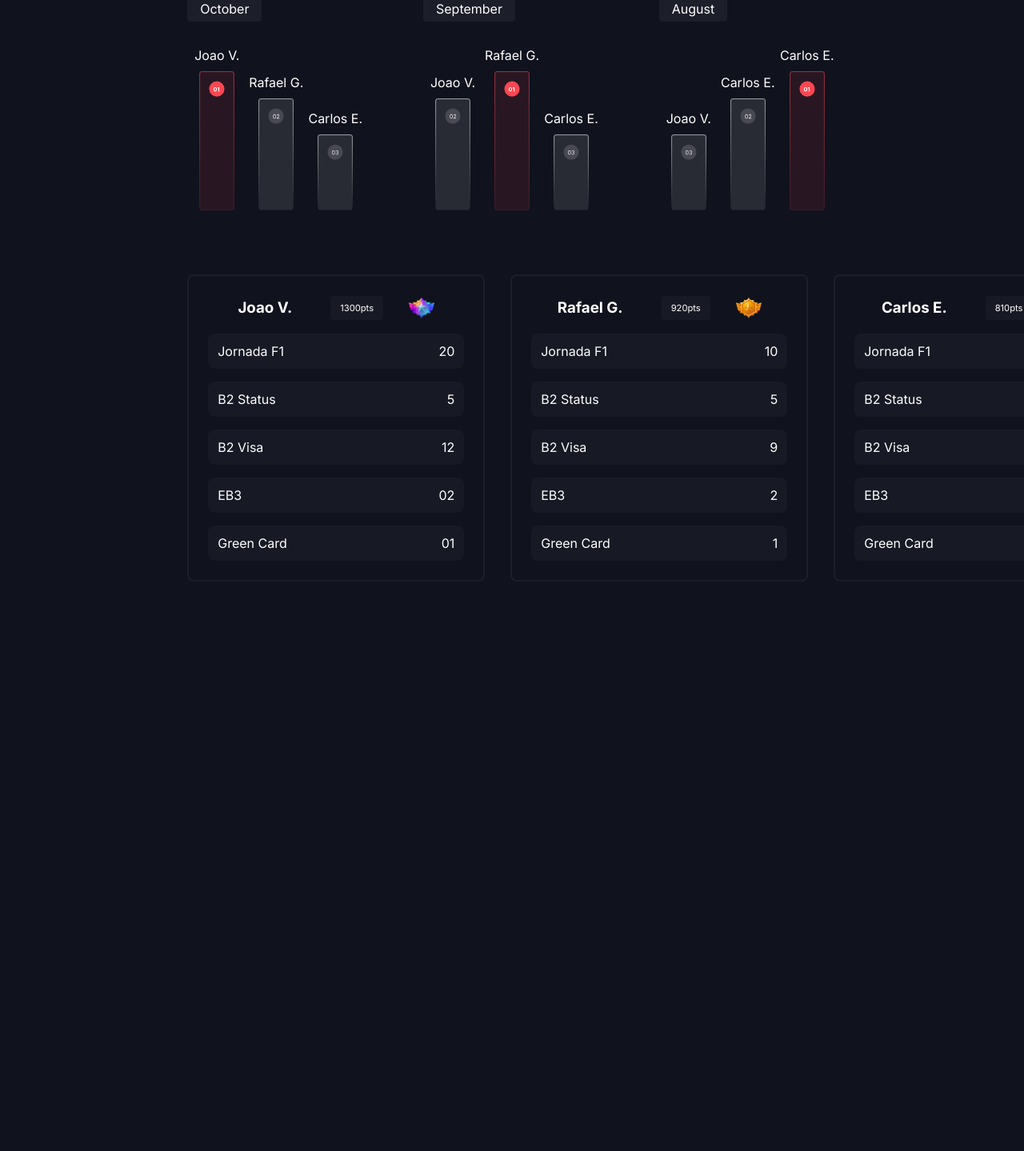
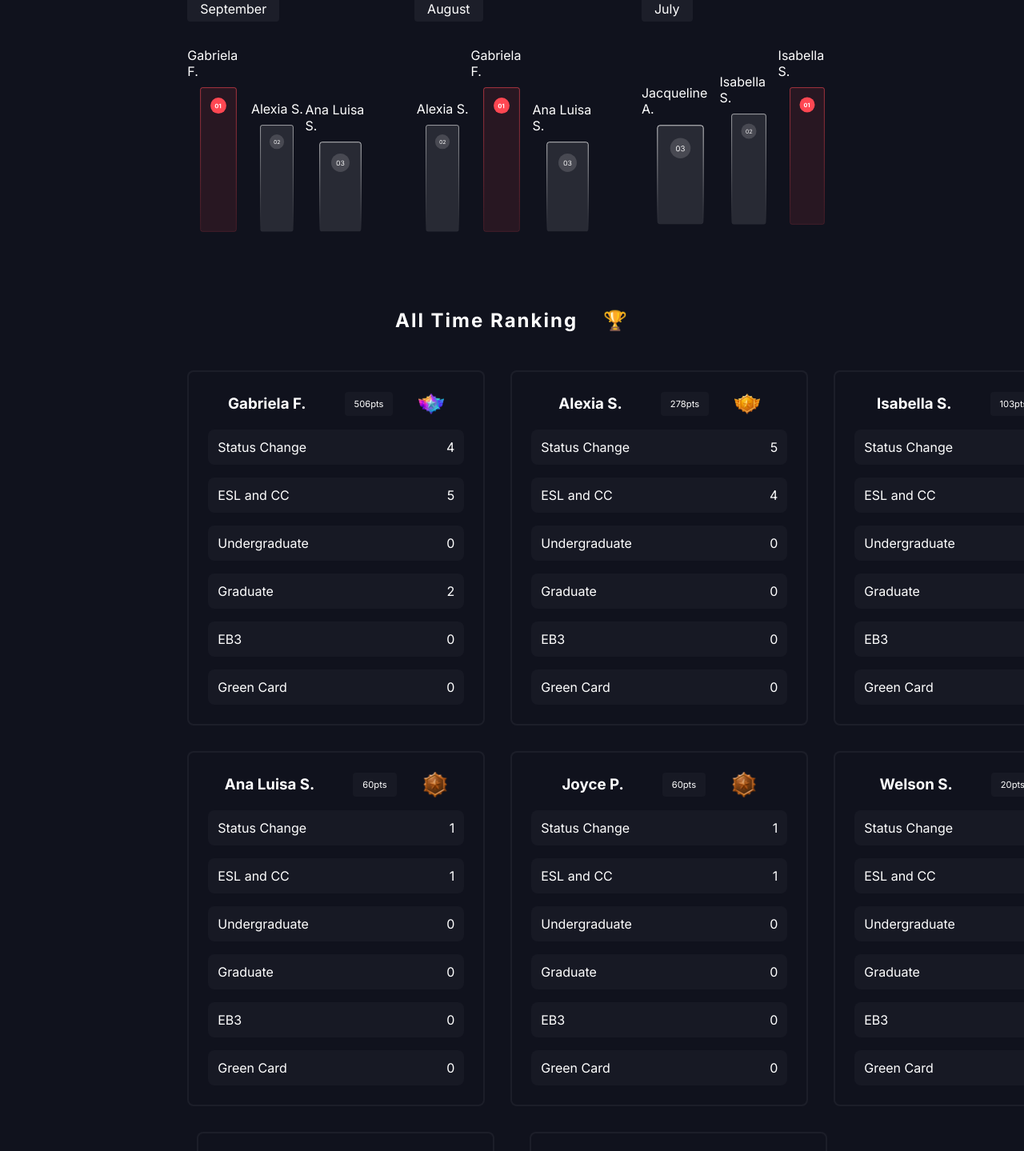
Before and after one commit to joaodk3/USTAY-Awards-Dashboard, a React (Vite) app: page / in a window 1280 px wide. Shown: the part 420-1859 px from the top of the page at 80% size. Before the commit the page ends 1227 px from the top, so only its background shows below. Built offline with nearby package versions, Linux system fonts and the light colour scheme.

Commit message:
finished mock up

```diff
--- a/src/App.jsx
+++ b/src/App.jsx
@@ -26,6 +26,10 @@ export function App() {
         <Card />
       </div>
 
+      <footer>
+        <p> @joaodk3 </p>
+      </footer>
+
     </div>
 
   )
--- a/src/components/board.jsx
+++ b/src/components/board.jsx
@@ -16,21 +16,21 @@ export function Board() {
 
         <div>
             <LeadBoard
-             thisMonth = "October"
-             lastMonth = "September"
-             penultimateMonth = "August"
+             thisMonth = "September"
+             lastMonth = "August"
+             penultimateMonth = "July"
 
-             thisMonthFirstPlace = "Joao V."
-             thisMonthSecondPlace = "Rafael G."
-             thisMonthThirdPlace = "Carlos E."
+             thisMonthFirstPlace = "Gabriela F."
+             thisMonthSecondPlace = "Alexia S."
+             thisMonthThirdPlace = "Ana Luisa S."
 
-             lastMonthFirstPlace = "Rafael G."
-             lastMonthSecondPlace = "Joao V."
-             lastMonthThirdPlace = "Carlos E."
+             lastMonthFirstPlace = "Gabriela F."
+             lastMonthSecondPlace = "Alexia S."
+             lastMonthThirdPlace = "Ana Luisa S."
 
-             penultimateMonthFirstPlace = "Carlos E."
-             penultimateMonthSecondPlace = "Rafael G."
-             penultimateMonthThirdPlace = "Joao V."
+             penultimateMonthFirstPlace = "Isabella S."
+             penultimateMonthSecondPlace = "Alexia S."
+             penultimateMonthThirdPlace = "Jacqueline A."
              />
 
         </div>
--- a/src/components/cards.jsx
+++ b/src/components/cards.jsx
@@ -3,48 +3,131 @@ import { SingleCard } from './singleCard.jsx';
 
 export function Card() {
     return (
+
         <div className={styles.cards}>
+            <div className={styles.cardHeader}>
+                <h2> All Time Ranking </h2>
+                <span> 🏆 </span>
+            </div>
 
             <div>
                 <div className={styles.firstRowCards}>
                     <SingleCard
-                        userName = "Joao V."
-                        points = "1300"
-                        JornadaF1 = "20"
-                        B2Status = "5"
-                        B2Visa = "12"
-                        EB3 = "02"
-                        GreenCard = "01"
+                        userName = "Gabriela F."
+                        points = "506"
+                        College = "0"
+                        Graduate = "2"
+                        ESL_CC = "5"
+                        StatusChange = "4"
+                        Visa = "0"
+                        EB3 = "0"
+                        GreenCard = "0"
                         image= {"static/images/badge1.svg"}
                     />
                     <SingleCard
-                        userName = "Rafael G."
-                        points = "920"
-                        JornadaF1 = "10"
-                        B2Status = "5"
-                        B2Visa = "9"
-                        EB3 = "2"
-                        GreenCard = "1"
+                        userName = "Alexia S."
+                        points = "278"
+                        College = "0"
+                        Graduate = "0"
+                        ESL_CC = "4"
+                        StatusChange = "5"
+                        Visa = "0"
+                        EB3 = "0"
+                        GreenCard = "0"
                         image = {"static/images/badge2.svg"}
                     />
                     <SingleCard
-                        userName = "Carlos E."
-                        points = "810"
-                        JornadaF1 = "10"
-                        B2Status = "5"
-                        B2Visa = "12"
-                        EB3 = "02"
-                        GreenCard = "01"
+                        userName = "Isabella S."
+                        points = "103"
+                        College = "0"
+                        Graduate = "0"
+                        ESL_CC = "2"
+                        StatusChange = "2"
+                        Visa = "0"
+                        EB3 = "0"
+                        GreenCard = "0"
                         image= {"static/images/badge3.svg"}
                     />
 
                 </div>
+
+            <div className={styles.secondRowCards}>
+
+                <SingleCard
+                    userName = "Ana Luisa S."
+                    points = "60"
+                    College = "0"
+                    Graduate = "0"
+                    ESL_CC = "1"
+                    StatusChange = "1"
+                    Visa = "0"
+                    EB3 = "0"
+                    GreenCard = "0"
+                    image= {"static/images/badge0.svg"}
+                />
+
+                <SingleCard
+                    userName = "Joyce P."
+                    points = "60"
+                    College = "0"
+                    Graduate = "0"
+                    ESL_CC = "1"
+                    StatusChange = "1"
+                    Visa = "0"
+                    EB3 = "0"
+                    GreenCard = "0"
+                    image= {"static/images/badge0.svg"}
+                />
+
+                <SingleCard
+                    userName = "Welson S."
+                    points = "20"
+                    College = "0"
+                    Graduate = "0"
+                    ESL_CC = "0"
+                    StatusChange = "1"
+                    Visa = "0"
+                    EB3 = "0"
+                    GreenCard = "0"
+                    image= {"static/images/badge0.svg"}
+                />
+
             </div>
 
-            <div className={styles.secondRowCards}>
+            <div className={styles.thirdRowCards}>
+
+                <SingleCard
+                    userName = "Raisa B."
+                    points = "20"
+                    College = "0"
+                    Graduate = "0"
+                    ESL_CC = "0"
+                    StatusChange = "1"
+                    Visa = "0"
+                    EB3 = "0"
+                    GreenCard = "0"
+                    image= {"static/images/badge0.svg"}
+                />
+
+                <SingleCard
+                    userName = "Talita"
+                    points = "10"
+                    College = "0"
+                    Graduate = "0"
+                    ESL_CC = "0"
+                    StatusChange = "0"
+                    Visa = "1"
+                    EB3 = "0"
+                    GreenCard = "0"
+                    image= {"static/images/badge0.svg"}
+                />
+
+            </div>
 
             </div>
 
         </div>
+
+        //Talita, Raisa B., Ana Luisa S., Joyce P., Welson S.
     )
 }
--- a/src/components/cards.module.css
+++ b/src/components/cards.module.css
@@ -1,5 +1,23 @@
-.firstRowCards {
+.firstRowCards, .secondRowCards, .thirdRowCards {
     display: flex;
     justify-content: space-evenly;
     gap: 2rem;
 }
+
+.secondRowCards, .thirdRowCards {
+    margin-top: 2rem;
+}
+
+.cardHeader {
+    display: flex;
+    justify-content: center;
+    margin-bottom: 2rem;
+    letter-spacing: 2px;
+    padding: 1rem;
+    align-items: center;
+    gap: 2rem;
+}
+
+.cardHeader span {
+    font-size: 1.5rem;
+}
--- a/src/components/header.module.css
+++ b/src/components/header.module.css
@@ -22,6 +22,10 @@
     font-size: 1.2rem;
 }
 
+.headerRight:hover{
+    cursor: pointer;
+}
+
 .headerRight > div {
     display:flex;
     gap: 1rem;
--- a/src/components/leadBoard.jsx
+++ b/src/components/leadBoard.jsx
@@ -1,5 +1,4 @@
 /* eslint-disable react/prop-types */
-// import { useEffect, useState } from 'react';
 import styles from './leadBoard.module.css';
 
 export function LeadBoard(props) {
--- a/src/components/singleCard.jsx
+++ b/src/components/singleCard.jsx
@@ -13,18 +13,23 @@ export function SingleCard(props) {
 
                 <div className={styles.services}>
                     <div>
-                        <span> Jornada F1 </span>
-                        <span> {props.JornadaF1} </span>
+                        <span> Status Change </span>
+                        <span> {props.StatusChange} </span>
                     </div>
 
                     <div>
-                        <span> B2 Status </span>
-                        <span> {props.B2Status} </span>
+                        <span> ESL and CC </span>
+                        <span> {props.ESL_CC} </span>
                     </div>
 
                     <div>
-                        <span> B2 Visa </span>
-                        <span> {props.B2Visa} </span>
+                        <span> Undergraduate </span>
+                        <span> {props.College} </span>
+                    </div>
+
+                    <div>
+                        <span> Graduate </span>
+                        <span> {props.Graduate} </span>
                     </div>
 
                     <div>
--- a/src/global.css
+++ b/src/global.css
@@ -46,3 +46,12 @@ header nav {
     width: 63.4%;
     margin: 5rem auto;
 }
+
+footer p {
+    display: flex;
+    justify-content: center;
+    align-items: center;
+    padding-bottom: 5rem;
+    color: white;
+    font-size: 0.8rem;
+}
```
Also changed, not shown: public/static/images/badge0.svg (added).
